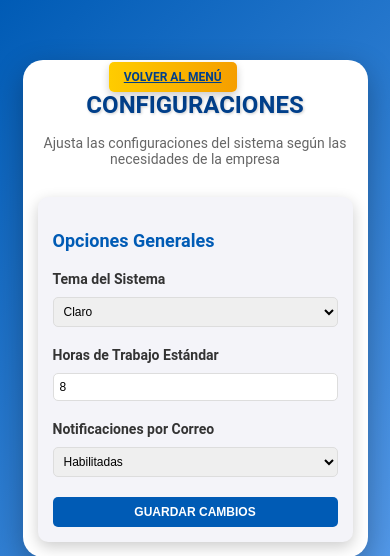
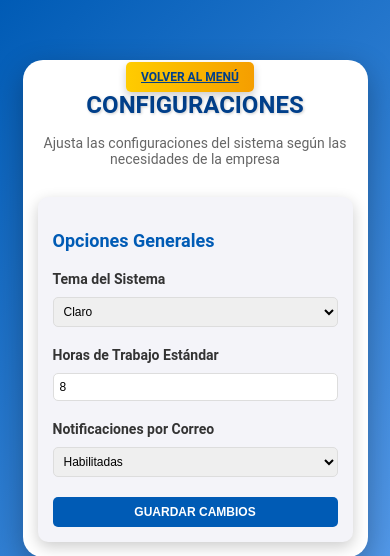
Before and after one commit to TheFive40/L_H-Web-Software, a Flask app: page /admin/settings in a window 390 px wide. Shown: the top 556 px of the page. Run offline with Flask 3, Linux system fonts and the light colour scheme; the visitor is signed in with stand-in values (Sample User, id 1); data that the repository does not hold is empty; some libraries are stand-ins or nearby versions.

Commit message:
Reports.css & Settings.css Responsive

```diff
--- a/static/css/home/panel/admin/Settings.css
+++ b/static/css/home/panel/admin/Settings.css
@@ -213,7 +213,7 @@ label {
     .btn-back {
         padding: 8px 15px;
         font-size: 12px;
-        left: 25%;
+        left: 30%;
         top:2px;
     }
 }
```
